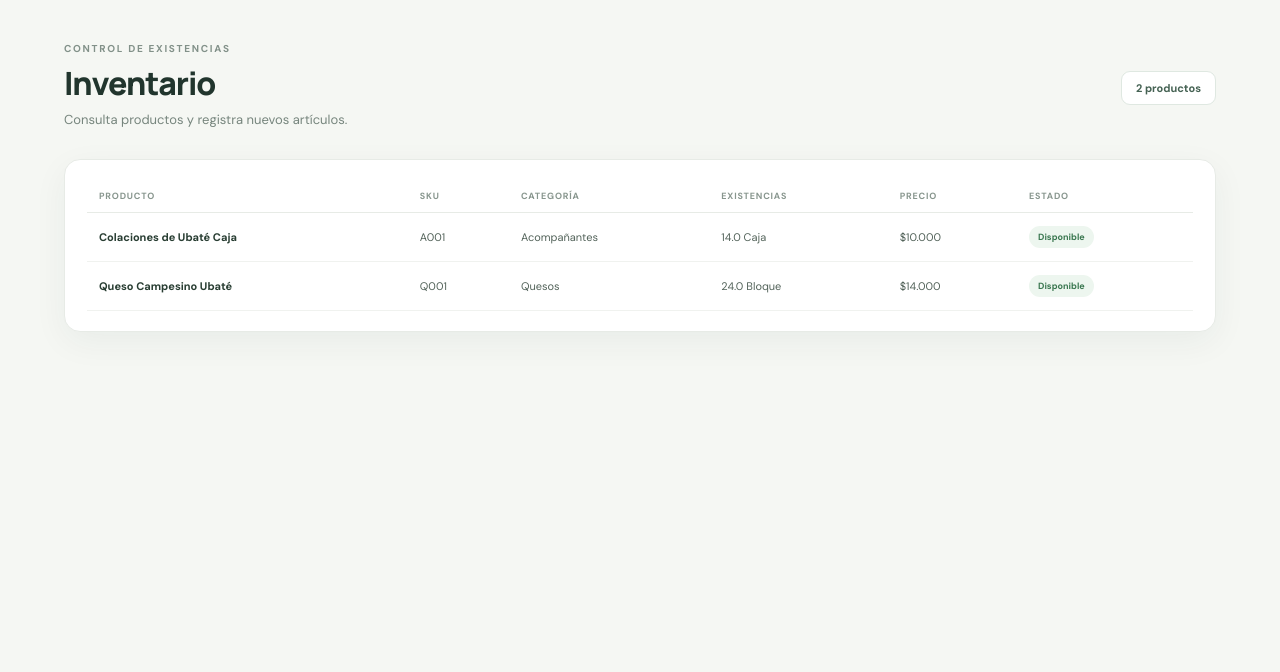
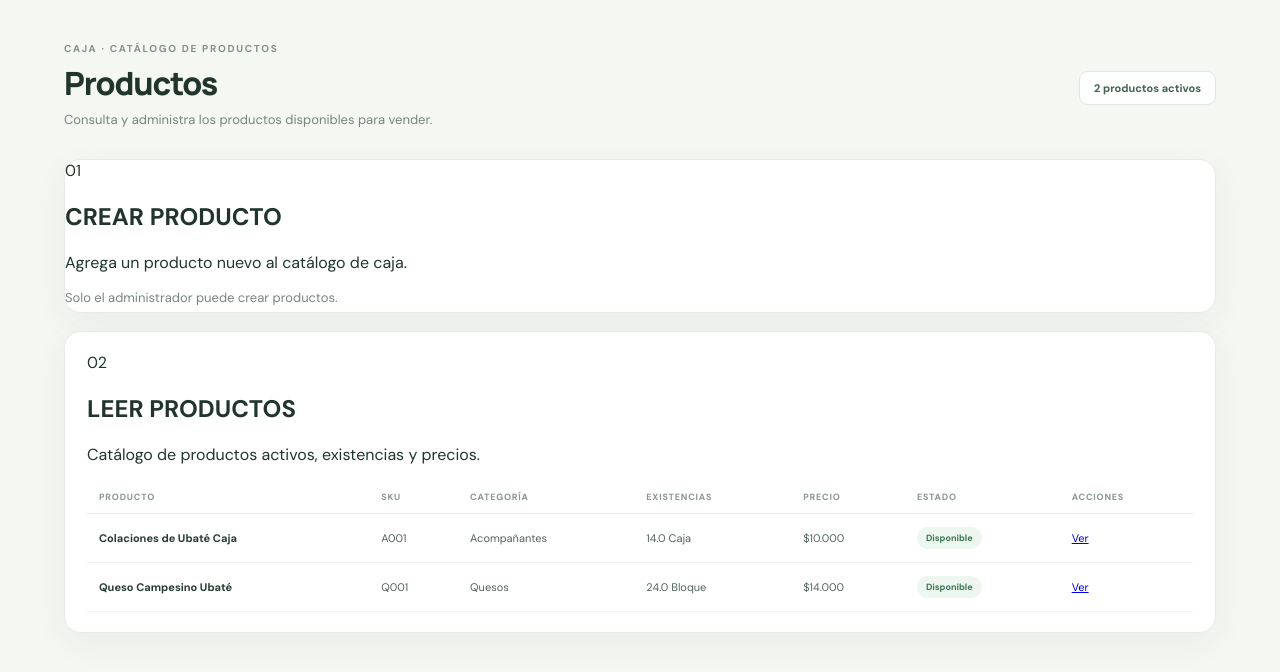
Before and after one commit to Jarodriguez83/QUESOS_UBATE_MANAGEMENT_SYSTEM, a FastAPI app: page /inventory in a window 1280 px wide. Shown: the part 76-748 px from the top of the page. Run offline with FastAPI, Linux system fonts and the light colour scheme; the visitor is signed in with stand-in values (Sample User, id 1); data comes from the database, SQL or seed files in the repository.

Commit message:
INVENTORY HTML

```diff
--- a/templates/inventory.html
+++ b/templates/inventory.html
@@ -1,8 +1,31 @@
 {% extends "base.html" %}
-{% block title %}Inventario · Quesos Ubaté{% endblock %}
+{% block title %}Productos · Quesos Ubaté{% endblock %}
 {% block content %}
-<div class="page-heading"><div><p class="eyebrow">CONTROL DE EXISTENCIAS</p><h1>Inventario</h1><p class="muted">Consulta productos y registra nuevos artículos.</p></div><span class="stat-chip">{{ products|length }} productos</span></div>
+<link rel="stylesheet" href="{{ url_for('static', path='/css/products.css') }}">
+<div class="page-heading">
+  <div><p class="eyebrow">CAJA · CATÁLOGO DE PRODUCTOS</p><h1>Productos</h1><p class="muted">Consulta y administra los productos disponibles para vender.</p></div>
+  <span class="stat-chip">{{ products|length }} productos activos</span>
+</div>
 {% if message %}<div class="notice">{{ message }}</div>{% endif %}
-{% if user.role == 'ADMIN' %}<section class="panel form-panel"><div class="panel-heading"><div><h2>Agregar producto</h2><p>Completa los datos para incluirlo en el catálogo de caja.</p></div></div><form class="product-form" action="/inventory" method="post"><label>Nombre<input name="name" required></label><label>SKU<input name="sku"></label><label>Categoría<input name="category" value="Quesos"></label><label>Unidad<input name="unit" value="Unidad"></label><label>Precio de venta<input name="price" type="number" min="0" step="1" required></label><label>Costo<input name="cost" type="number" min="0" step="1" required></label><label>Existencias<input name="stock" type="number" min="0" step="0.01" value="0"></label><label>Stock mínimo<input name="min_stock" type="number" min="0" step="0.01" value="2"></label><button class="button button-primary" type="submit">Guardar producto</button></form></section>{% endif %}
-<section class="panel recent-panel"><div class="table-wrap"><table><thead><tr><th>Producto</th><th>SKU</th><th>Categoría</th><th>Existencias</th><th>Precio</th><th>Estado</th></tr></thead><tbody>{% for p in products %}<tr><td><strong>{{ p.name }}</strong></td><td>{{ p.sku or '—' }}</td><td>{{ p.category or 'Otros' }}</td><td>{{ p.stock }} {{ p.unit }}</td><td>${{ '{:,.0f}'.format(p.price).replace(',', '.') }}</td><td><span class="stock-badge {% if p.stock <= p.min_stock %}stock-low{% endif %}">{% if p.stock <= p.min_stock %}Reponer{% else %}Disponible{% endif %}</span></td></tr>{% else %}<tr><td colspan="6" class="empty-state">No hay productos registrados.</td></tr>{% endfor %}</tbody></table></div></section>
+<section class="panel product-crud-create">
+  <div class="crud-section-title"><span class="crud-number">01</span><div><h2>CREAR PRODUCTO</h2><p>Agrega un producto nuevo al catálogo de caja.</p></div></div>
+  {% if user.role == 'ADMIN' %}<a class="button button-primary" href="/inventory/new">+ Nuevo producto</a>
+  {% else %}<p class="muted">Solo el administrador puede crear productos.</p>{% endif %}
+</section>
+<section class="panel recent-panel product-crud-read">
+  <div class="crud-section-title"><span class="crud-number">02</span><div><h2>LEER PRODUCTOS</h2><p>Catálogo de productos activos, existencias y precios.</p></div></div>
+  <div class="table-wrap"><table>
+    <thead><tr><th>Producto</th><th>SKU</th><th>Categoría</th><th>Existencias</th><th>Precio</th><th>Estado</th><th>Acciones</th></tr></thead>
+    <tbody>{% for product in products %}
+      <tr><td><strong>{{ product.name }}</strong></td><td>{{ product.sku or '—' }}</td><td>{{ product.category or 'Otros' }}</td>
+        <td>{{ product.stock }} {{ product.unit or 'Unidad' }}</td><td>${{ '{:,.0f}'.format(product.price).replace(',', '.') }}</td>
+        <td><span class="stock-badge {% if product.stock <= product.min_stock %}stock-low{% endif %}">{% if product.stock <= product.min_stock %}Reponer{% else %}Disponible{% endif %}</span></td>
+        <td><div class="product-actions"><a class="action-link" href="/inventory/{{ product.id }}">Ver</a>
+          {% if user.role == 'ADMIN' %}<a class="action-link" href="/inventory/{{ product.id }}/edit">Editar</a>
+          <form action="/inventory/{{ product.id }}/delete" method="post" onsubmit="return confirm('¿Eliminar este producto del catálogo? El historial de ventas se conservará.');"><button class="action-link action-delete" type="submit">Eliminar</button></form>{% endif %}
+        </div></td>
+      </tr>
+    {% else %}<tr><td colspan="7" class="empty-state">No hay productos registrados.</td></tr>{% endfor %}</tbody>
+  </table></div>
+</section>
 {% endblock %}
```
